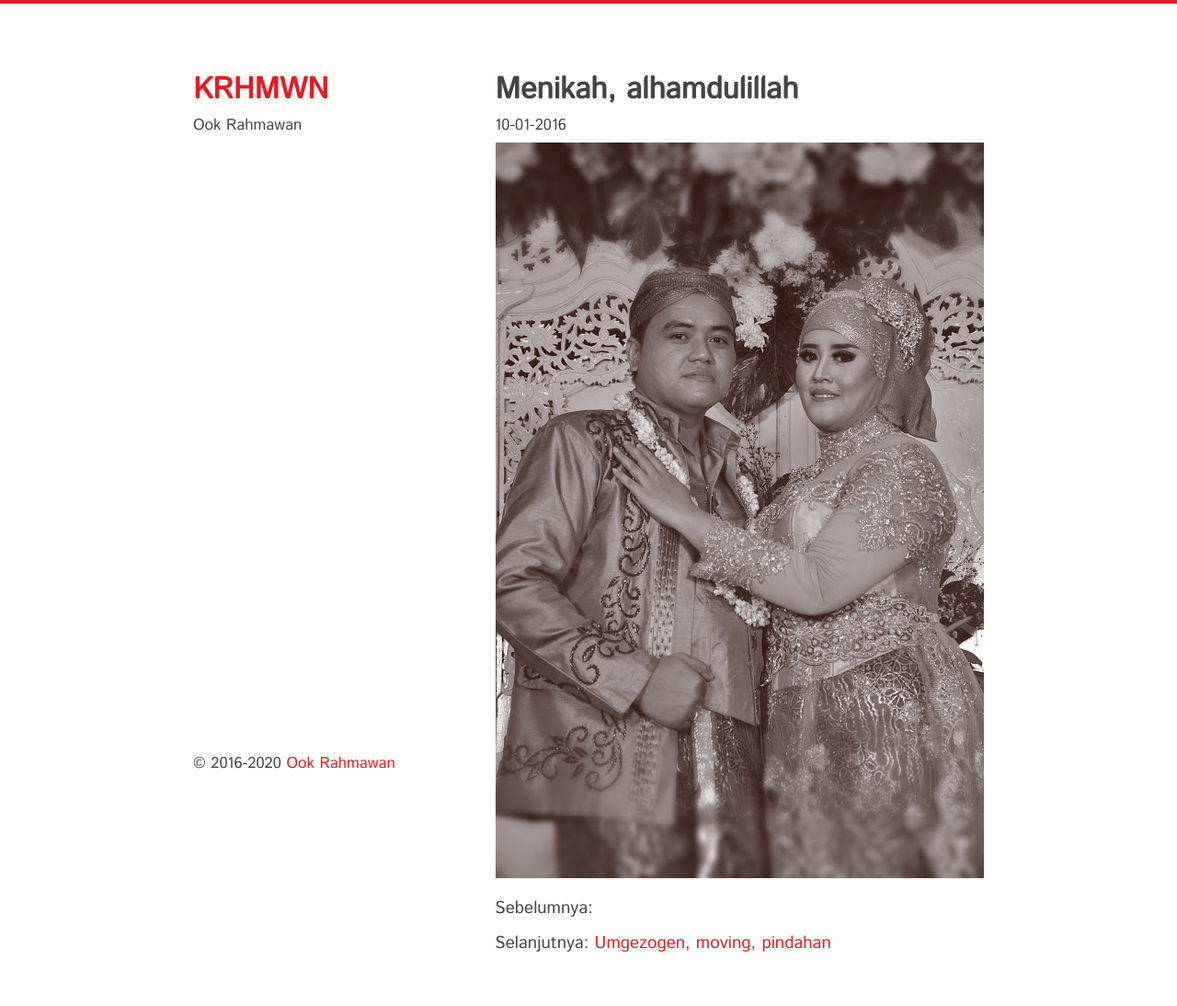
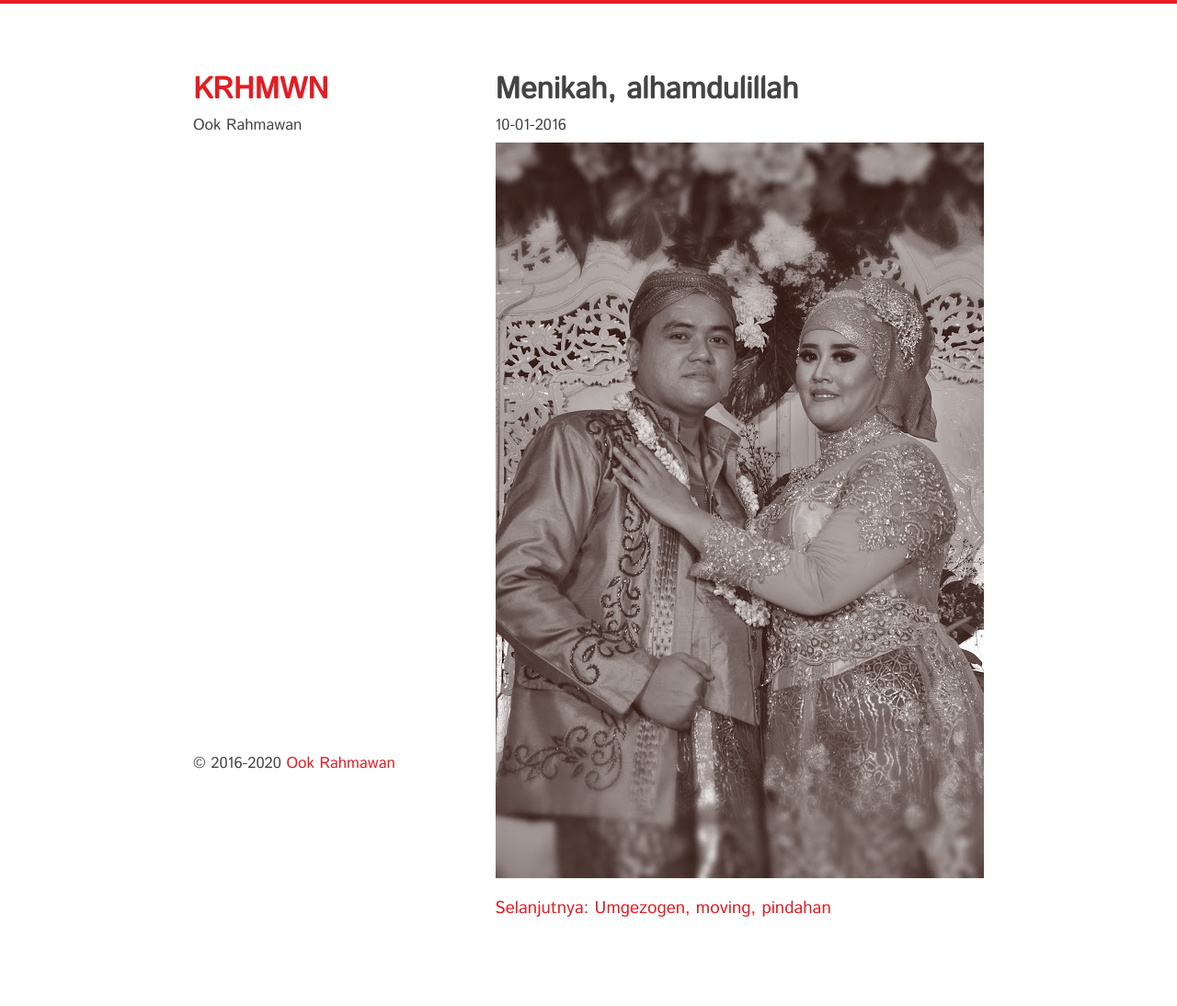
Before and after one commit to krhmwn/krhmwn.github.io, a Jekyll site: the page built from _posts/2016-01-10-menikah-alhamdulillah.markdown, in a window 1280 px wide. Shown: the whole page at 92% size. Built offline with Jekyll 4.4.1, drawn with Linux system fonts in a browser that asks for light colours; after the commit the page ends 1057 px from its top, so only the background shows below that.

Commit message:
v.2.0.2
update nav

```diff
--- a/_layouts/post.html
+++ b/_layouts/post.html
@@ -11,4 +11,4 @@ layout: default
 <small>{{ page.date | date: "%d-%m-%Y"}}</small>
 {{content}}
 </article>
-<nav class="navigation"><ul><li>Sebelumnya: {% if page.previous.url %}<a href="{{ page.previous.url }}" title="{{ page.previous.title }}">{{ page.previous.title }}</a>{% endif %}</li><li>Selanjutnya: {% if page.next.url %}<a href="{{ page.next.url }}" title="{{ page.next.title }}">{{ page.next.title }}</a>{% endif %}</li></ul></nav>
+<nav class="navigation"><ul><li>{% if page.previous.url %}<a href="{{ page.previous.url }}" title="{{ page.previous.title }}">Sebelumnya: {{ page.previous.title }}</a>{% endif %}</li><li>{% if page.next.url %}<a href="{{ page.next.url }}" title="{{ page.next.title }}">Selanjutnya: {{ page.next.title }}</a>{% endif %}</li></ul></nav>
```
Also changed, not shown: index.html (+7 -2 lines).
